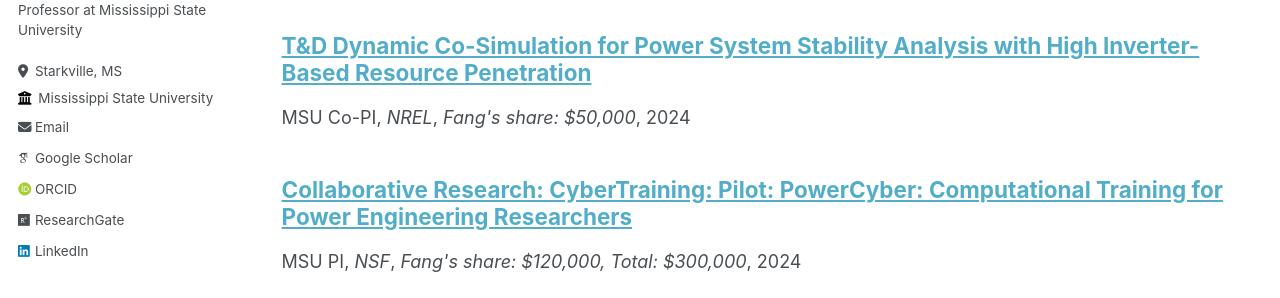
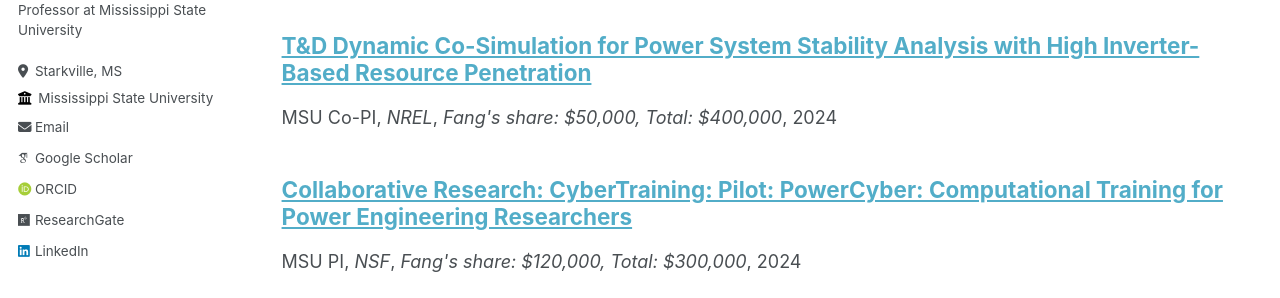
Before and after one commit to XinFang88/xinfang88.github.io, a Jekyll site: the page built from _pages/projects.html, in a window 1280 px wide and 1238 px high. Shown: the part 388-686 px from the top of the window. Built offline with Jekyll 4.4.1, drawn with Linux system fonts in a browser that asks for light colours; some web fonts are replaced.

Commit message:
Update 2024-T-D-Cosim.md

```diff
--- a/_projects/2024-T-D-Cosim.md
+++ b/_projects/2024-T-D-Cosim.md
@@ -4,6 +4,6 @@ collection: "projects"
 role: "MSU Co-PI"
 permalink: /projects/2024-T-D-Cosim
 Sponsor: NREL
-Funding: "Fang's share: $50,000"
+Funding: "Fang's share: $50,000, Total: $400,000"
 date: 2024-01-01 to 2024-06-30
 ---
```
